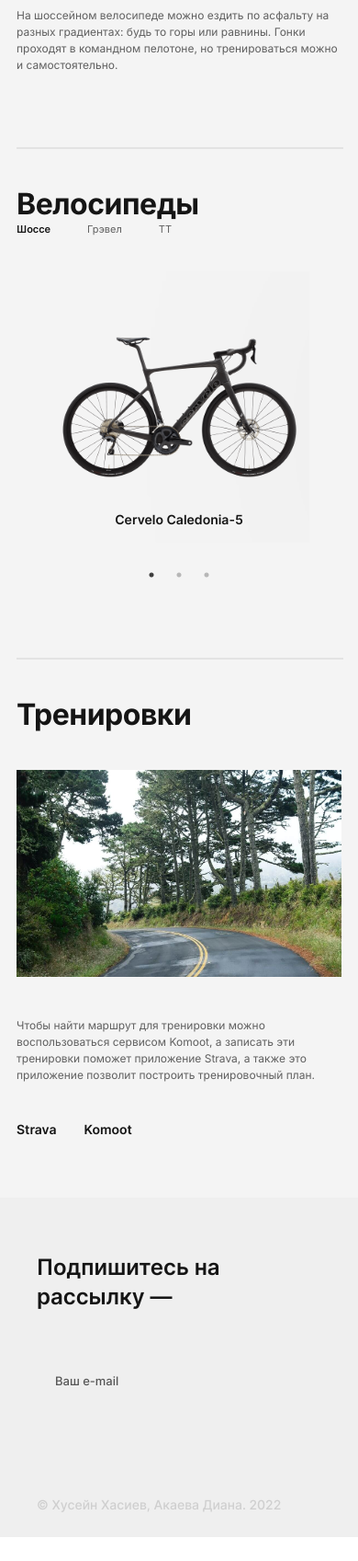
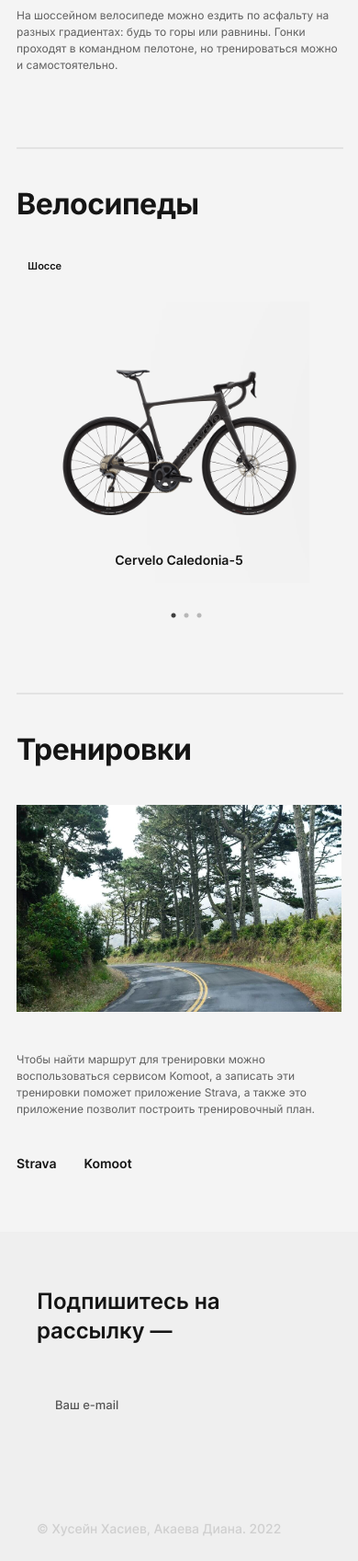
Before and after one commit to Encors/Competitive_minmax, a plain HTML site: page index.html in a window 390 px wide. Shown: the part 1860-3557 px from the top of the page at 92% size. Before the commit the page ends 3531 px from the top, so only its background shows below. Drawn offline with Linux system fonts and the light colour scheme.

Commit message:
правки под мобильную версию

```diff
--- a/blocks/bikes/__card/bikes__card.css
+++ b/blocks/bikes/__card/bikes__card.css
@@ -16,5 +16,6 @@
 @media screen and (max-width: 425px) {
   .bikes__card {
     position: relative;
+    height: 306px;
   }
 }
--- a/blocks/bikes/__menu/bikes__menu.css
+++ b/blocks/bikes/__menu/bikes__menu.css
@@ -2,3 +2,9 @@
     align-self: flex-end;
     padding-bottom: 4px;
 }
+
+@media screen and (max-width:425px) {
+    .bikes__menu {
+        margin-top: 40px;
+    }
+}
--- a/blocks/bikes/__photo-background/bikes__photo-background.css
+++ b/blocks/bikes/__photo-background/bikes__photo-background.css
@@ -1,5 +1,6 @@
 .bikes__photo-background {
   width: 100%;
+  height: 100%;
   border-radius: 20px;
   display: flex;
   justify-content: center;
--- a/blocks/bikes/__slider/bikes__slider.css
+++ b/blocks/bikes/__slider/bikes__slider.css
@@ -15,8 +15,7 @@
 
 @media screen and (max-width: 425px) {
   .bikes__slider {
-    margin: 35px auto 0;
+    margin: 28px auto 0;
     max-width: 284px;
-    min-height: 306px;
   }
 }
--- a/blocks/footer/__input/footer__input.css
+++ b/blocks/footer/__input/footer__input.css
@@ -3,6 +3,6 @@
   font-size: 13px;
   line-height: 28px;
   opacity: 0.7;
-  margin: 61px 0 0 20px;
+  margin: 50px 0 0 20px;
   padding: 0;
 }
--- a/blocks/link/_active/link_active.css
+++ b/blocks/link/_active/link_active.css
@@ -1,3 +1,9 @@
 .link_active {
-    font-weight: 600;
+  font-weight: 600;
 }
+
+@media screen and (max-width: 425px) {
+  .link_active {
+    margin-left: 12px;
+  }
+}
--- a/blocks/link/_inactive/link_inactive.css
+++ b/blocks/link/_inactive/link_inactive.css
@@ -6,3 +6,9 @@
 .link_inactive:hover {
     opacity: 0.6;
 }
+
+@media screen and (max-width:425px) {
+    .link_inactive {
+        display: none;
+    }
+}
--- a/pages/index.css
+++ b/pages/index.css
@@ -5,6 +5,10 @@
 @import url(../blocks/link/link.css);
 @import url(../blocks/link/_active/link_active.css);
 @import url(../blocks/link/_inactive/link_inactive.css);
+/* slider */
+@import url(../vendor/slick/slick.css);
+@import url(../vendor/slick/slick-theme.css);
+@import url(../blocks/bikes/__slider/bikes__slider.css);
 /*header*/
 @import url(../blocks/header/header.css);
 @import url(../blocks/header/__links/header__links.css);
@@ -72,7 +76,3 @@
 @import url(../blocks/footer/__title/footer__title.css);
 @import url(../blocks/footer/__input/footer__input.css);
 @import url(../blocks/footer/__copyright/footer__copyrigth.css);
-/* slider */
-@import url(../vendor/slick/slick.css);
-@import url(../vendor/slick/slick-theme.css);
-@import url(../blocks/bikes/__slider/bikes__slider.css);
```
Also changed, not shown: vendor/slick/slick-theme.css.
